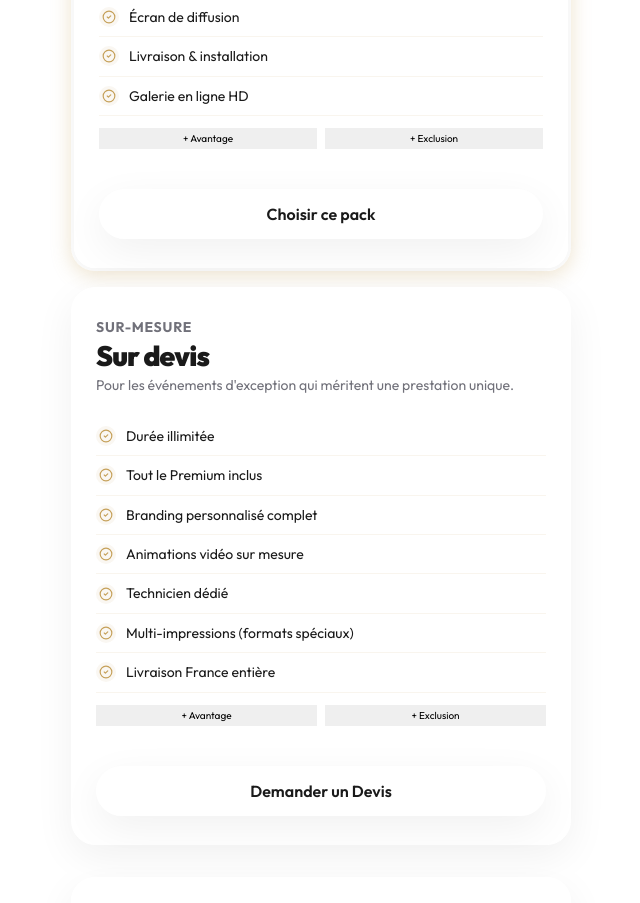
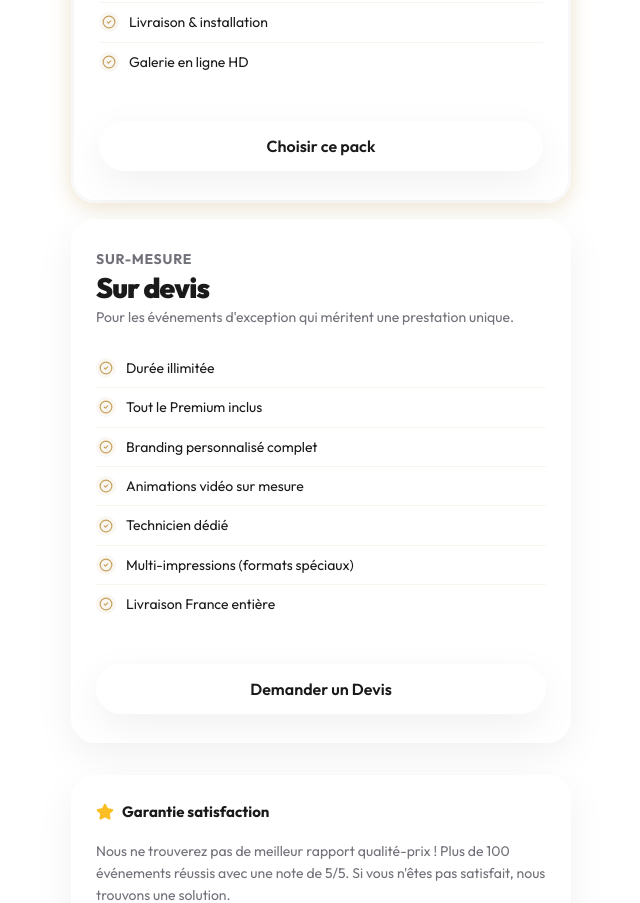
Before and after one commit to tallanss/RootsVersionFInal, a React (Vite) app: page /tarifs in a window 1280 px wide. Shown: the part 1300-2203 px from the top of the page, without its empty margins (319-959 px from the left). Built offline with nearby package versions, Linux system fonts and the light colour scheme; a web font is replaced by a local one.

Commit message:
fix admin

```diff
--- a/src/pages/Photobooth.jsx
+++ b/src/pages/Photobooth.jsx
@@ -4,6 +4,7 @@ import { Helmet } from 'react-helmet-async';
 import PremiumImage from '../components/PremiumImage';
 import EditableBlock from '../components/admin/EditableBlock';
 import { useContent } from '../context/ContentContext';
+import { useAdmin } from '../context/AdminContext';
 
 const DEFAULT_SPECS = [
   { id: 'camera', icon: 'CameraIcon', title: 'Canon EOS 6D', desc: 'Appareil photo full-frame professionnel avec objectif ultra-performant pour des clichés d\'une netteté exceptionnelle et des couleurs vibrantes.' },
@@ -30,6 +31,7 @@ const ICONS = { CameraIcon, Monitor, Printer, Tv, Image, Palette, CheckCircle2 }
 
 const Photobooth = () => {
   const { content, updateContent } = useContent();
+  const { isAdminMode } = useAdmin();
 
   const specs = content.photobooth_specs || DEFAULT_SPECS;
   const allInFeatures = content.photobooth_all_in || DEFAULT_ALL_IN_FEATURES;
@@ -180,6 +182,7 @@ const Photobooth = () => {
               </div>
             </EditableBlock>
           ))}
+          {isAdminMode && (
             <div style={{ padding: '12px', textAlign: 'center' }}>
               <button
                 className="btn-admin-add"
@@ -189,6 +192,7 @@ const Photobooth = () => {
                 }}
               >+ Ajouter une image</button>
             </div>
+          )}
         </div>
       </section>
 
--- a/src/pages/Tarifs.jsx
+++ b/src/pages/Tarifs.jsx
@@ -6,9 +6,11 @@ import AnimatedButton from '../components/AnimatedButton';
 import FadeIn from '../components/FadeIn';
 import { useContent } from '../context/ContentContext';
 import EditableBlock from '../components/admin/EditableBlock';
+import { useAdmin } from '../context/AdminContext';
 
 const Tarifs = () => {
   const { content, updateContent } = useContent();
+  const { isAdminMode } = useAdmin();
   const [selectedPlanId, setSelectedPlanId] = useState(null);
   const [selectedOptions, setSelectedOptions] = useState([]);
 
@@ -244,6 +246,7 @@ const Tarifs = () => {
                           ))}
 
                           {/* Add feature buttons */}
+                          {isAdminMode && (
                             <div style={{ display: 'flex', gap: '8px', marginTop: '12px' }}>
                               <button
                                 className="btn-admin-add"
@@ -264,6 +267,7 @@ const Tarifs = () => {
                                 }}
                               >+ Exclusion</button>
                             </div>
+                          )}
                         </ul>
 
                         <button
@@ -375,6 +379,7 @@ const Tarifs = () => {
                         ))}
 
                         {/* Add feature buttons */}
+                        {isAdminMode && (
                           <div style={{ display: 'flex', gap: '8px', marginTop: '12px' }}>
                             <button
                               className="btn-admin-add"
@@ -395,6 +400,7 @@ const Tarifs = () => {
                               }}
                             >+ Exclusion</button>
                           </div>
+                        )}
                       </ul>
 
                       <button
```
Lines whose indentation alone changed are shown as unchanged.
